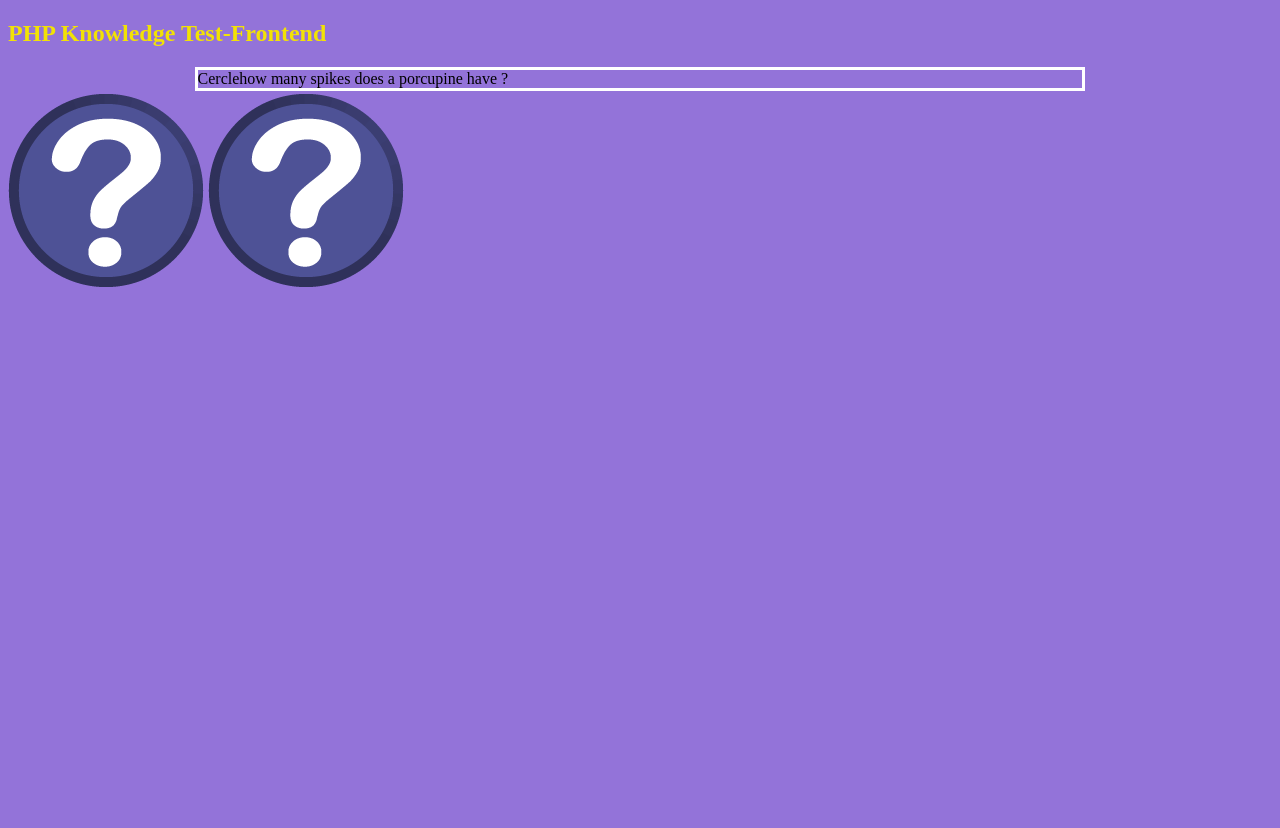
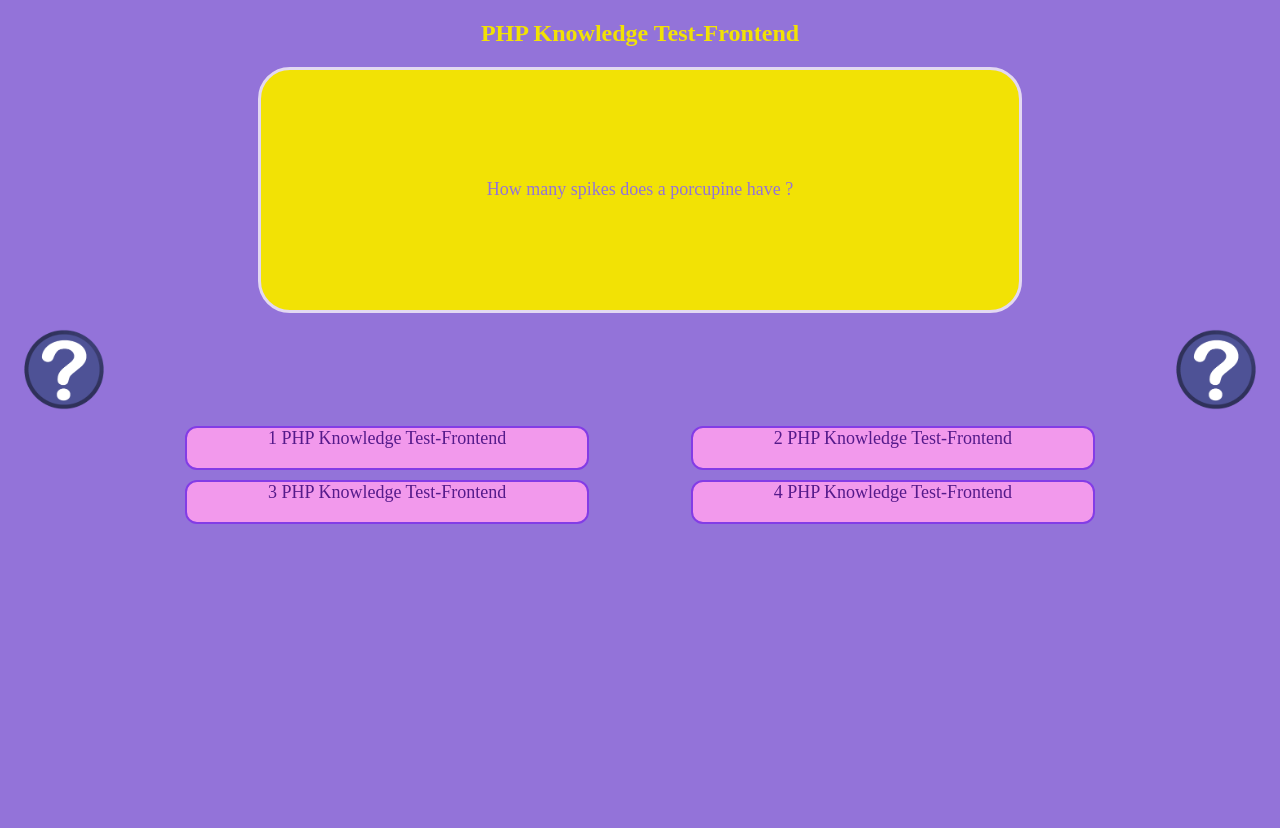
Before and after one commit to ErrayAbdellah/PHP_Knowledge_Test, a PHP site: page / in a window 1280 px wide. Before the commit the page ends 287 px from the top, so only its background shows below. Run offline with PHP 8.4, Linux system fonts and the light colour scheme.

Commit message:
sass css is added

```diff
--- a/assets/styles/style.css
+++ b/assets/styles/style.css
@@ -1,20 +1,62 @@
 body {
   background-color: #9373D9;
+  height: 100vh;
 }
 
 #title {
   color: #F2E205;
+  text-align: center;
 }
 
-#card {
-  border: 3px #FFF solid;
-  width: 70%;
-  height: 100%;
+#card-Question {
+  border: 3px #E3D8F2 solid;
+  width: 60%;
+  height: 15rem;
+  border-radius: 2rem;
   display: flex;
   margin-left: auto;
   margin-right: auto;
+  background-color: #F2E205;
 }
-#card div {
+#card-Question div {
+  margin: auto;
+  font-family: "Times New Roman", Times, serif;
+  font-size: large;
+  color: #9373D9;
+}
+
+#TowImage {
   display: flex;
-  align-items: center;
+  justify-content: space-between;
+}
+
+.imgQuestion {
+  width: 80px;
+  margin: 1rem;
+}
+
+.cards {
+  display: flex;
+  justify-content: space-around;
+  flex-wrap: wrap;
+  width: 80%;
+  margin-left: auto;
+  margin-right: auto;
+}
+.cards a {
+  text-decoration: none;
+}
+
+.card {
+  width: 400px;
+  height: 40px;
+  border-radius: 12px;
+  background-color: #F299EC;
+  margin-bottom: 10px;
+  border: 2px #833ce6 solid;
+  text-align: center;
+}
+.card span {
+  font-family: "Times New Roman", Times, serif;
+  font-size: large;
 }/*# sourceMappingURL=style.css.map */
--- a/assets/styles/style.scss
+++ b/assets/styles/style.scss
@@ -1,21 +1,70 @@
 $bady-color :#9373D9;
+$text-color-yellow :#F2E205;
 
 body{
     background-color: $bady-color;
+    height: 100vh;
 }
 
 #title{
-    color: #F2E205;
+    color: $text-color-yellow;
+   text-align: center;
 }
-#card{
-    border: 3px #FFF solid;
-    width: 70%;
-    height: 100%;
+#card-Question{
+    border: 3px #E3D8F2 solid;
+    width: 60%;
+    height: 15rem;
+    border-radius: 2rem;
     display: flex;
     margin-left: auto;
     margin-right: auto;
+    background-color: $text-color-yellow;
     div{
-        display: flex;
-        align-items: center;
+
+       margin: auto;
+       font-family: 'Times New Roman', Times, serif;
+       font-size: large;
+       color: $bady-color;
     }
 }
+
+#TowImage{
+    display: flex;
+    justify-content: space-between;
+}
+
+.imgQuestion{
+    width: 80px;
+    margin: 1rem;
+}
+
+.cards{
+    display: flex;
+    justify-content: space-around;
+    flex-wrap: wrap;
+    width: 80%;
+    margin-left: auto;
+    margin-right: auto;
+    a{
+        text-decoration: none;
+    }
+}
+.card{
+
+    width: 400px;
+    height: 40px;
+    border-radius: 12px;
+    background-color: #F299EC;
+    margin-bottom: 10px;
+    border: 2px #833ce6 solid;
+    text-align: center;
+
+    span{
+
+        font-family: 'Times New Roman', Times, serif;
+        font-size: large;
+
+    }
+
+
+}
--- a/index.html
+++ b/index.html
@@ -11,20 +11,22 @@
     <!-- title -->
     <h2 id="title">PHP Knowledge Test-Frontend</h2>
     <!-- Question -->
-    <div id="card">
+    <div id="card-Question">
         <div >
-            <div>Cercle</div>
-            <span>how many spikes does a porcupine have ?</span>
+            <span>How many spikes does a porcupine have ?</span>
         </div>
     </div>
     <!-- images -->
-    <div>
-        <img src="images/circleQuistion.png" alt="">
-        <img src="images/circleQuistion.png" alt="">
+    <div id="TowImage">
+        <img class="imgQuestion" src="images/circleQuistion.png" alt="">
+        <img class="imgQuestion" src="images/circleQuistion.png" alt="">
     </div>
     <!-- Responses -->
-    <div>
-
+    <div class="cards">
+        <a href=""><div class="card"><span class="textReponse">1 PHP Knowledge Test-Frontend</span></div></a>
+        <a href=""><div class="card"><span class="textReponse">2 PHP Knowledge Test-Frontend</span></div></a>
+        <a href=""><div class="card"><span class="textReponse">3 PHP Knowledge Test-Frontend</span></div></a>
+        <a href=""><div class="card"><span class="textReponse">4 PHP Knowledge Test-Frontend</span></div></a>
     </div>
     <!-- footer -->
     <footer>
```
Also changed, not shown: 1 other file.
